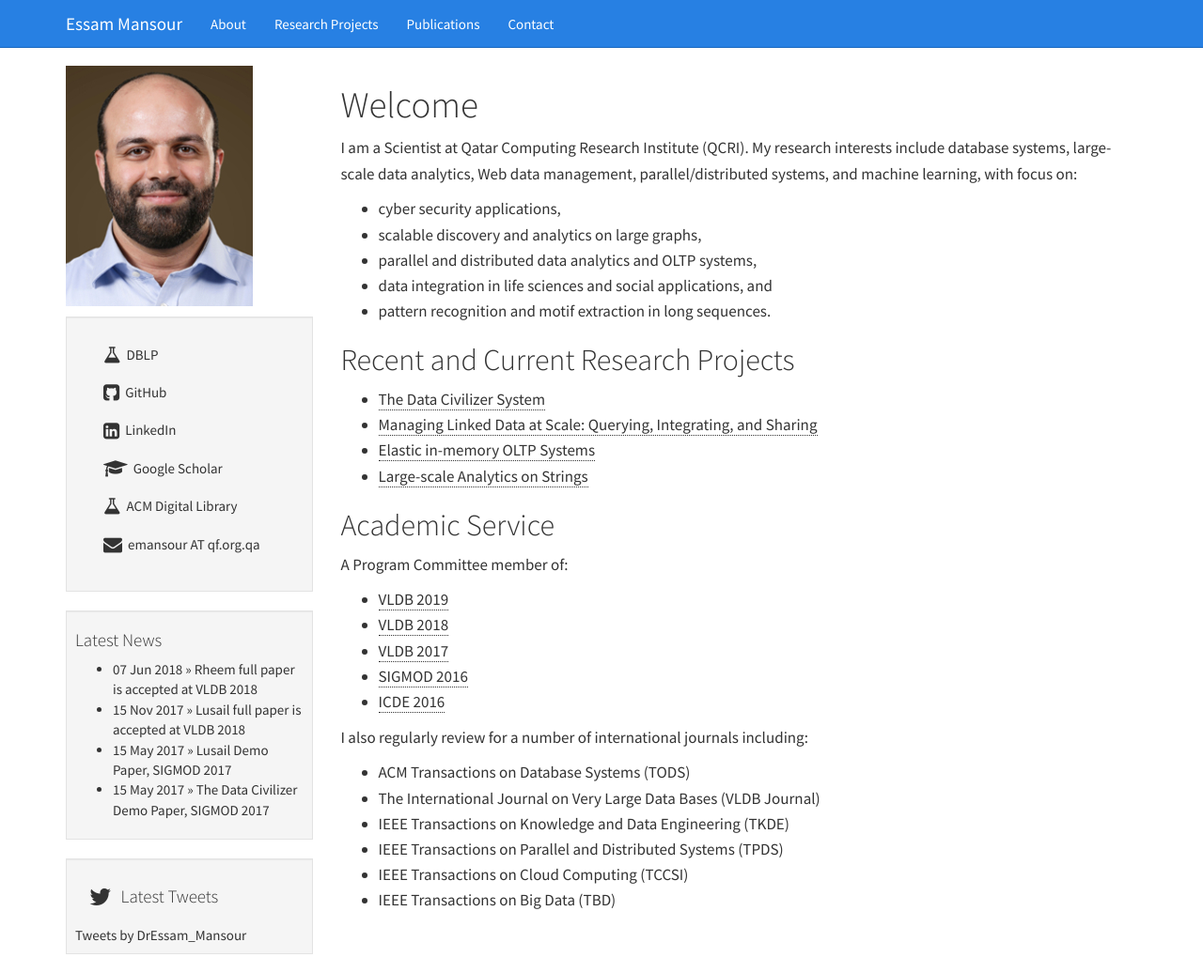
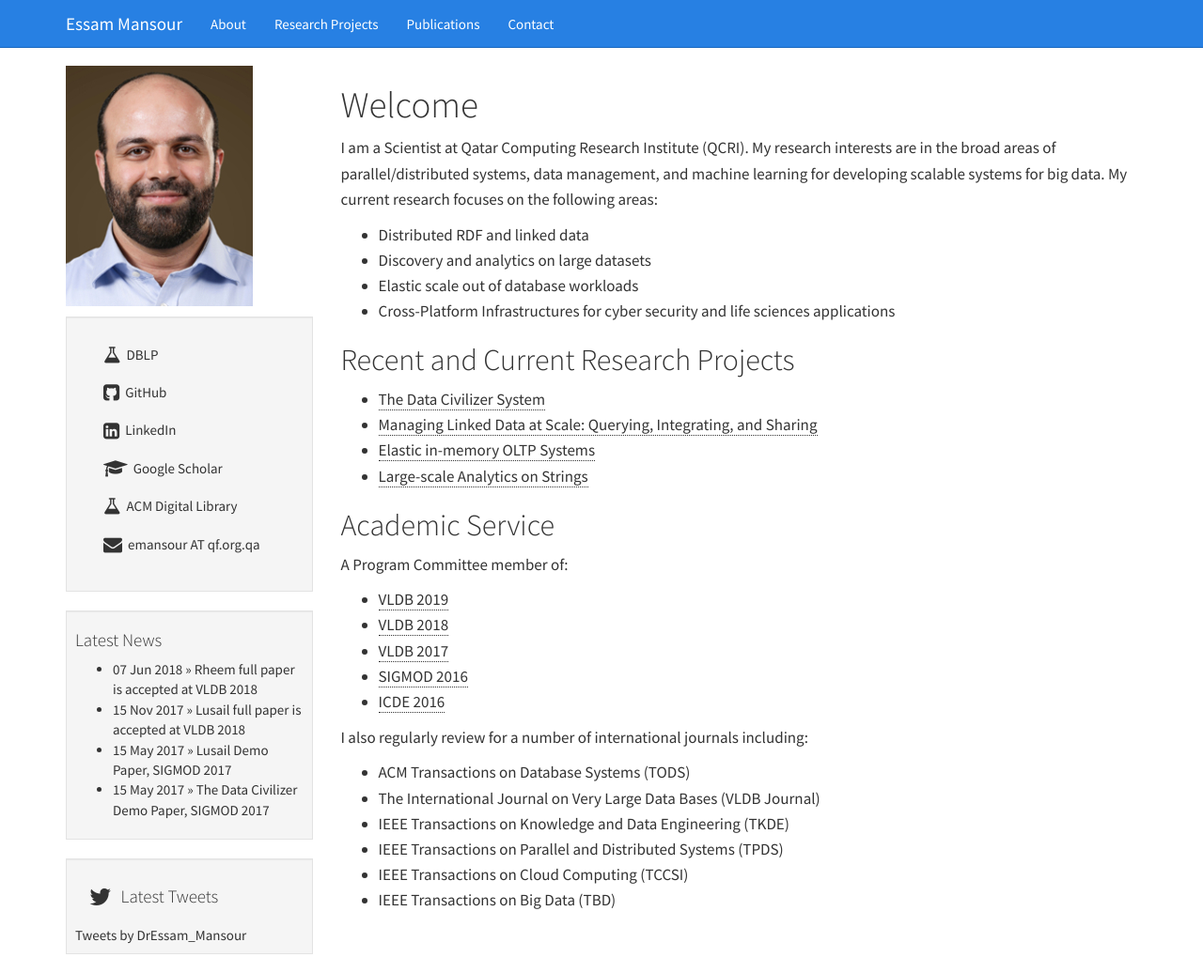
Before and after one commit to mansoure/mansoure.github.io, a Jekyll site: the page built from index.md, in a window 1280 px wide and 1036 px high. Shown: the whole window at 94% size. Built offline with Jekyll 4.4.1, drawn with Linux system fonts in a browser that asks for light colours; comment, search, counter and statistics services are not loaded.

```diff
--- a/index.md
+++ b/index.md
@@ -4,13 +4,13 @@
 ---
 # Welcome
 
-I am a Scientist at Qatar Computing Research Institute (QCRI). My research interests include database systems, large-scale data analytics, Web data management, parallel/distributed systems, and machine learning, with focus on:
+I am a Scientist at Qatar Computing Research Institute (QCRI).
+My research interests are in the broad areas of parallel/distributed systems, data management, and machine learning for developing scalable systems for big data. My current research focuses on the following areas:
 
-- cyber security applications,
-- scalable discovery and analytics on large graphs,
-- parallel and distributed data analytics and OLTP systems,
-- data integration in life sciences and social applications, and
-- pattern recognition and motif extraction in long sequences.
+- Distributed RDF and linked data
+- Discovery and analytics on large datasets
+- Elastic scale out of database workloads
+- Cross-Platform Infrastructures for cyber security and life sciences applications
 
 
 ## Recent and Current Research Projects
```
